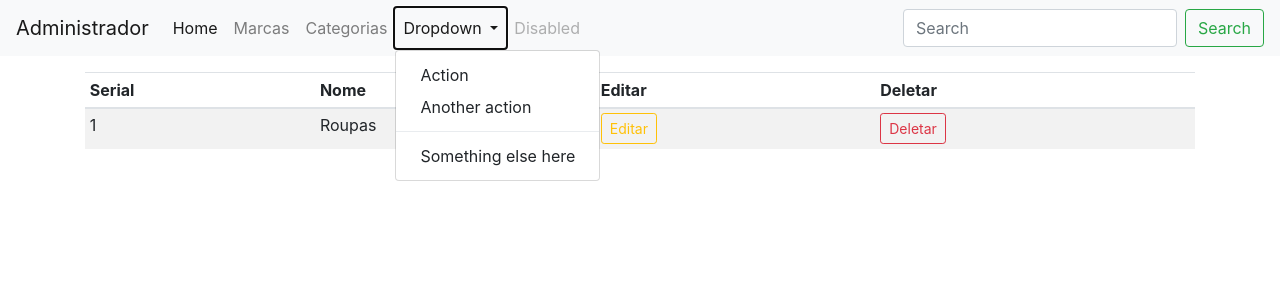
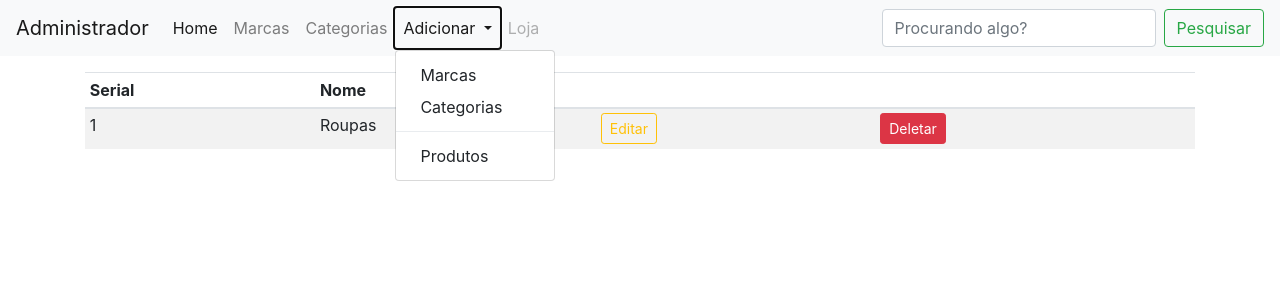
Before and after one commit to victorbrax/braxshopy, a Flask app: page /categorias in a window 1280 px wide, after a click on "Adicionar". Shown: the top 300 px of the page. Run offline with Flask 3, Linux system fonts and the light colour scheme; a user stored in the database is signed in; some libraries are stand-ins or nearby versions.

Commit message:
win crud/navbar

```diff
--- a/shop/static/css/dark-mode.css
+++ b/shop/static/css/dark-mode.css
@@ -1,7 +1,11 @@
 body {
-  color: #1a1a1a;
+  color: #ffffff;
   background-color: #222;
 }
+
+/* p, h1, h2, h3, h4, h5, span{
+  color: #ffffff
+} */
 
 a {
   color: #ff0;
--- a/shop/templates/admin/classificacoes.html
+++ b/shop/templates/admin/classificacoes.html
@@ -1,70 +1,39 @@
-{% extends 'layouts.html' %}
+{% extends 'layoutadmin.html' %}
 
 {% block content %}
-
-<nav class="navbar navbar-expand-lg navbar-light bg-light">
-  <a class="navbar-brand" href="/admin">Administrador</a>
-  <button class="navbar-toggler" type="button" data-toggle="collapse" data-target="#navbarSupportedContent" aria-controls="navbarSupportedContent" aria-expanded="false" aria-label="Toggle navigation">
-    <span class="navbar-toggler-icon"></span>
-  </button>
-
-  <div class="collapse navbar-collapse" id="navbarSupportedContent">
-    <ul class="navbar-nav mr-auto">
-      <li class="nav-item active">
-        <a class="nav-link" href="/admin">Home <span class="sr-only">(current)</span></a>
-      </li>
-      <li class="nav-item">
-        <a class="nav-link" href="/marcas">Marcas</a>
-      </li>
-      <li class="nav-item">
-        <a class="nav-link" href="/categorias">Categorias</a>
-      </li>
-      <li class="nav-item dropdown">
-        <a class="nav-link dropdown-toggle" href="#" id="navbarDropdown" role="button" data-toggle="dropdown" aria-haspopup="true" aria-expanded="false">
-          Dropdown
-        </a>
-        <div class="dropdown-menu" aria-labelledby="navbarDropdown">
-          <a class="dropdown-item" href="#">Action</a>
-          <a class="dropdown-item" href="#">Another action</a>
-          <div class="dropdown-divider"></div>
-          <a class="dropdown-item" href="#">Something else here</a>
-        </div>
-      </li>
-      <li class="nav-item">
-        <a class="nav-link disabled" href="#">Disabled</a>
-      </li>
-    </ul>
-    <form class="form-inline my-2 my-lg-0">
-      <input class="form-control mr-sm-2" type="search" placeholder="Search" aria-label="Search">
-      <button class="btn btn-outline-success my-2 my-sm-0" type="submit">Search</button>
-    </form>
-  </div>
-</nav>
 {% include '_messages.html' %}
 
 <div class="container mt-3">
+
+  <!-- Início da tabela principal -->
   <table class="table table-sm table-striped">
     <thead>
       <th>Serial</th>
       <th>Nome</th>
 
-      <th>Editar</th>
-      <th>Deletar</th>
+      <th></th>
+      <th></th>
     </thead>
     <tbody>
+
+      <!-- Se estivermos recebendo "marcas" no escopo da rota: -->
       {% if escopo == 'marcas' %}
       {% for marca in marcas %}
       <tr>
         <td>{{loop.index}}</td>
         <td>{{marca.name}}</td>
 
+        <!-- Botão de Edição -->
         <td><a href="{{url_for('updatemarca', id=marca.id)}}" class="btn btn-sm btn-outline-warning">Editar</a></td>
-        <!-- <td><a href="" class="btn btn-sm btn-outline-danger">Deletar</a></td> -->
-        <td><button type="button" class="btn btn-danger btn-sm" data-toggle="modal" data-target="#exampleModal-{{marca.id}}">Deletar</button></td>
+
+        <!-- Botão de Deletar que faz referência a janela -->
+        <td><button type="button" class="btn btn-danger btn-sm" data-toggle="modal"
+            data-target="#exampleModal-{{marca.id}}">Deletar</button></td>
       </tr>
 
-
-<div class="modal fade" id="exampleModal-{{marca.id}}" tabindex="-1" role="dialog" aria-labelledby="exampleModalLabel" aria-hidden="true">
+      <!-- Janela de confirmação de exclusão  -->
+      <div class="modal fade" id="exampleModal-{{marca.id}}" tabindex="-1" role="dialog"
+        aria-labelledby="exampleModalLabel" aria-hidden="true">
         <div class="modal-dialog" role="document">
           <div class="modal-content">
             <div class="modal-header">
@@ -74,7 +43,8 @@
               </button>
             </div>
             <div class="modal-body">
-        <span class="text-danger">Deseja realmente deletar essa marca? Isto irá remover todos os produtos atrelados junto!</span>
+              <span class="text-danger">Deseja realmente deletar essa marca? Isto irá remover todos os produtos
+                atrelados junto!</span>
             </div>
             <div class="modal-footer">
               <button type="button" class="btn btn-secondary" data-dismiss="modal">Cancelar</button>
@@ -87,15 +57,49 @@
       </div>
 
       {% endfor %}
+
+
+      <!-- Se estivermos recebendo "categorias" no escopo da rota: -->
       {% elif escopo == 'categorias' %}
       {% for categoria in categorias %}
       <tr>
         <td>{{loop.index}}</td>
         <td>{{categoria.name}}</td>
 
-        <td><a href="{{url_for('updatecategoria', id=categoria.id)}}" class="btn btn-sm btn-outline-warning">Editar</a></td>
-        <td><a href="" class="btn btn-sm btn-outline-danger">Deletar</a></td>
+        <!-- Botão de Edição -->
+        <td><a href="{{url_for('updatecategoria', id=categoria.id)}}" class="btn btn-sm btn-outline-warning">Editar</a>
+        </td>
+
+        <!-- Botão de Deletar que faz referência a janela -->
+        <td><button type="button" class="btn btn-danger btn-sm" data-toggle="modal"
+            data-target="#exampleModal-{{categoria.id}}">Deletar</button></td>
       </tr>
+
+      <!-- Janela de confirmação de exclusão  -->
+      <div class="modal fade" id="exampleModal-{{categoria.id}}" tabindex="-1" role="dialog"
+        aria-labelledby="exampleModalLabel" aria-hidden="true">
+        <div class="modal-dialog" role="document">
+          <div class="modal-content">
+            <div class="modal-header">
+              <h5 class="modal-title" id="exampleModalLabel">{{categoria.name}}</h5>
+              <button type="button" class="close" data-dismiss="modal" aria-label="Close">
+                <span aria-hidden="true">&times;</span>
+              </button>
+            </div>
+            <div class="modal-body">
+              <span class="text-danger">Deseja realmente deletar essa categoria? Isto irá remover todos os produtos
+                atrelados junto!</span>
+            </div>
+            <div class="modal-footer">
+              <button type="button" class="btn btn-secondary" data-dismiss="modal">Cancelar</button>
+              <form action="{{url_for('deletecategoria', id=categoria.id)}}" method="POST">
+                <button type="submit" class="btn btn-danger">Deletar</button>
+              </form>
+            </div>
+          </div>
+        </div>
+      </div>
+
       {% endfor %}
       {% endif %}
     </tbody>
--- a/shop/templates/admin/login.html
+++ b/shop/templates/admin/login.html
@@ -1,4 +1,4 @@
-{% extends "layouts.html" %}
+{% extends "layout.html" %}
 
 {% block content %}
 
--- a/shop/templates/admin/registrar.html
+++ b/shop/templates/admin/registrar.html
@@ -1,4 +1,4 @@
-{% extends "layouts.html" %}
+{% extends "layout.html" %}
 
 {% block content %}
 
--- /dev/null
+++ b/shop/templates/layoutadmin.html
@@ -0,0 +1,63 @@
+<!doctype html>
+<html lang="en">
+
+<head>
+  <meta charset="utf-8">
+  <meta name="viewport" content="width=device-width, initial-scale=1, shrink-to-fit=no">
+
+  <link rel="stylesheet" href="{{url_for('static', filename='css/bootstrap.min.css')}}">
+  <!-- <link rel="stylesheet" href="{{url_for('static', filename='css/dark-mode.css')}}"> -->
+
+  <title>{{title}}!</title>
+</head>
+
+<body>
+
+<nav class="navbar navbar-expand-lg navbar-light bg-light">
+  <a class="navbar-brand" href="/">Administrador</a>
+  <button class="navbar-toggler" type="button" data-toggle="collapse" data-target="#navbarSupportedContent" aria-controls="navbarSupportedContent" aria-expanded="false" aria-label="Toggle navigation">
+    <span class="navbar-toggler-icon"></span>
+  </button>
+
+  <div class="collapse navbar-collapse" id="navbarSupportedContent">
+    <ul class="navbar-nav mr-auto">
+      <li class="nav-item active">
+        <a class="nav-link" href="/">Home <span class="sr-only">(current)</span></a>
+      </li>
+      <li class="nav-item">
+        <a class="nav-link" href="/marcas">Marcas</a>
+      </li>
+      <li class="nav-item">
+        <a class="nav-link" href="/categorias">Categorias</a>
+      </li>
+      <li class="nav-item dropdown">
+        <a class="nav-link dropdown-toggle" href="#" id="navbarDropdown" role="button" data-toggle="dropdown" aria-haspopup="true" aria-expanded="false">
+          Adicionar
+        </a>
+        <div class="dropdown-menu" aria-labelledby="navbarDropdown">
+          <a class="dropdown-item" href="addmarca">Marcas</a>
+          <a class="dropdown-item" href="addcategoria">Categorias</a>
+          <div class="dropdown-divider"></div>
+          <a class="dropdown-item" href="addproduto">Produtos</a>
+        </div>
+      </li>
+      <li class="nav-item">
+        <a class="nav-link disabled" href="#">Loja</a>
+      </li>
+    </ul>
+    <form class="form-inline my-2 my-lg-0">
+      <input class="form-control mr-sm-2" type="search" placeholder="Procurando algo?" aria-label="Search">
+      <button class="btn btn-outline-success my-2 my-sm-0" type="submit">Pesquisar</button>
+    </form>
+  </div>
+</nav>
+
+
+  {% block content %}
+  {% endblock content %}
+  <script src="{{url_for('static', filename='js/jquery-3.3.1.slim.min.js')}}"></script>
+  <script src="{{url_for('static', filename='js/popper.min.js')}}"></script>
+  <script src="{{url_for('static', filename='js/bootstrap.min.js')}}"></script>
+</body>
+
+</html>
--- a/shop/templates/products/additems.html
+++ b/shop/templates/products/additems.html
@@ -1,4 +1,4 @@
-{% extends "layouts.html" %}
+{% extends "layoutadmin.html" %}
 
 {% block content %}
 
--- a/shop/templates/products/addproduto.html
+++ b/shop/templates/products/addproduto.html
@@ -1,4 +1,4 @@
-{% extends "layouts.html" %}
+{% extends "layoutadmin.html" %}
 
 {% block content %}
 {% include "_messages.html" %}
--- a/shop/templates/products/updateclassificacao.html
+++ b/shop/templates/products/updateclassificacao.html
@@ -1,4 +1,4 @@
-{% extends "layouts.html" %}
+{% extends "layoutadmin.html" %}
 
 {% block content %}
 
--- a/shop/templates/products/updateproduto.html
+++ b/shop/templates/products/updateproduto.html
@@ -1,4 +1,4 @@
-{% extends "layouts.html" %}
+{% extends "layoutadmin.html" %}
 
 {% block content %}
 {% include "_messages.html" %}
```
Also changed, not shown: shop/products/routes.py (+15 -0 lines), shop/templates/admin/index.html (+1 -40 lines), instance/braxshopy.db, shop/static/images/15094122b8899bef2ae3.png (added), shop/static/images/ca143f783f81dd09c31c.png (added), shop/static/images/db16d27c90d4fb16f249.png (added), shop/templates/layout.html (renamed from shop/templates/layouts.html). Lines whose indentation alone changed are shown as unchanged.
